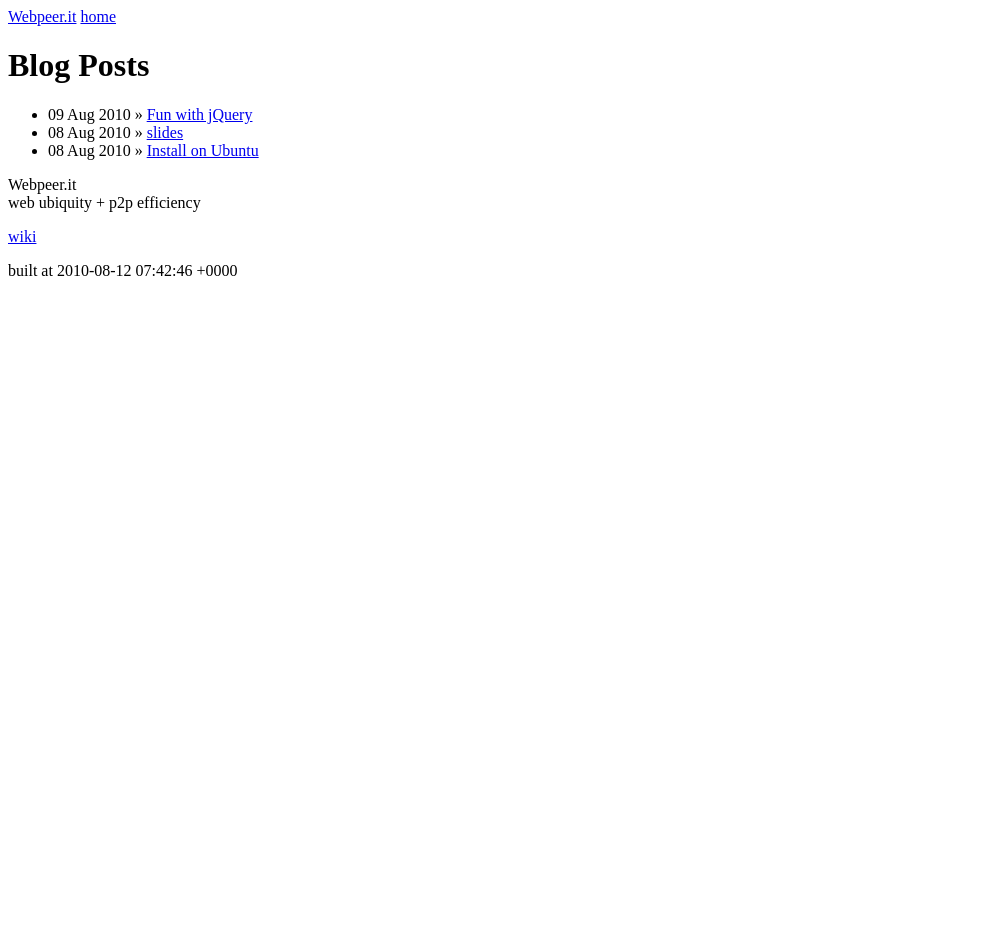
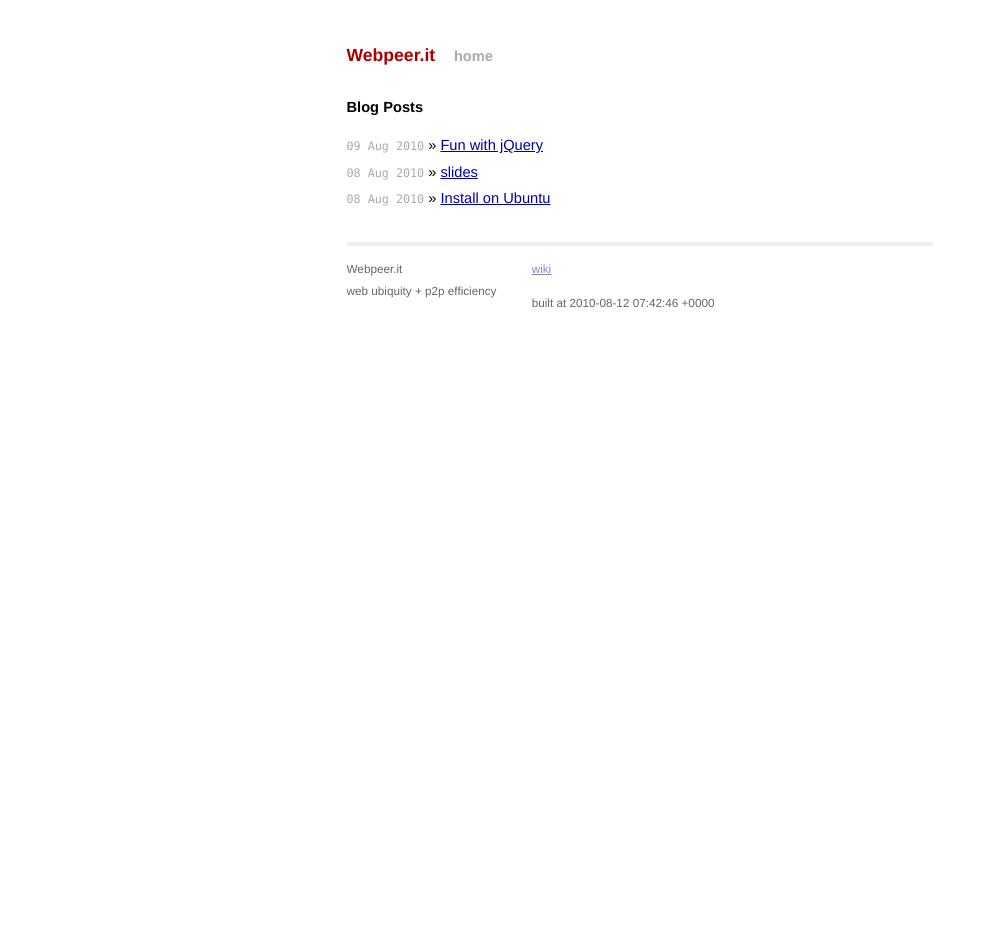
Before and after one commit to jeromeetienne/www.webpeer.it, a Jekyll site: the page built from index.html, in a window 1280 px wide. Shown: the whole page, without its empty margins (0-988 px from the left). Built offline with Jekyll 4.4.1, drawn with Linux system fonts in a browser that asks for light colours; Markdown is read by kramdown in place of the engine named in the settings; before the commit the page ends 900 px from its top, so only the background shows below that.

Commit message:
change to get webpeer.it as domain

```diff
--- a/_layouts/default.html
+++ b/_layouts/default.html
@@ -6,17 +6,17 @@
    <meta name="author" content="Jerome Etienne" />
 
    <!-- syntax highlighting CSS -->
-   <link rel="stylesheet" href="/mw/css/syntax.css" type="text/css" />
+   <link rel="stylesheet" href="/css/syntax.css" type="text/css" />
 
    <!-- Homepage CSS -->
-   <link rel="stylesheet" href="/mw/css/screen.css" type="text/css" media="screen, projection" />
+   <link rel="stylesheet" href="/css/screen.css" type="text/css" media="screen, projection" />
 </head>
 <body>
 
 <div class="site">
   <div class="title">
-    <a class="main"  href="/mw">Webpeer.it</a>
-    <a class="extra" href="/mw">home</a>
+    <a class="main"  href="/">Webpeer.it</a>
+    <a class="extra" href="/">home</a>
   </div>
 
   {{ content }}
--- a/index.html
+++ b/index.html
@@ -7,7 +7,7 @@ title: Neoip Webpeer
   <h1>Blog Posts</h1>
   <ul class="posts">
     {% for post in site.posts %}
-      <li><span>{{ post.date | date_to_string }}</span> &raquo; <a href="./{{ post.url }}">{{ post.title }}</a></li>
+      <li><span>{{ post.date | date_to_string }}</span> &raquo; <a href="{{ post.url }}">{{ post.title }}</a></li>
     {% endfor %}
   </ul>
 </div>
```
